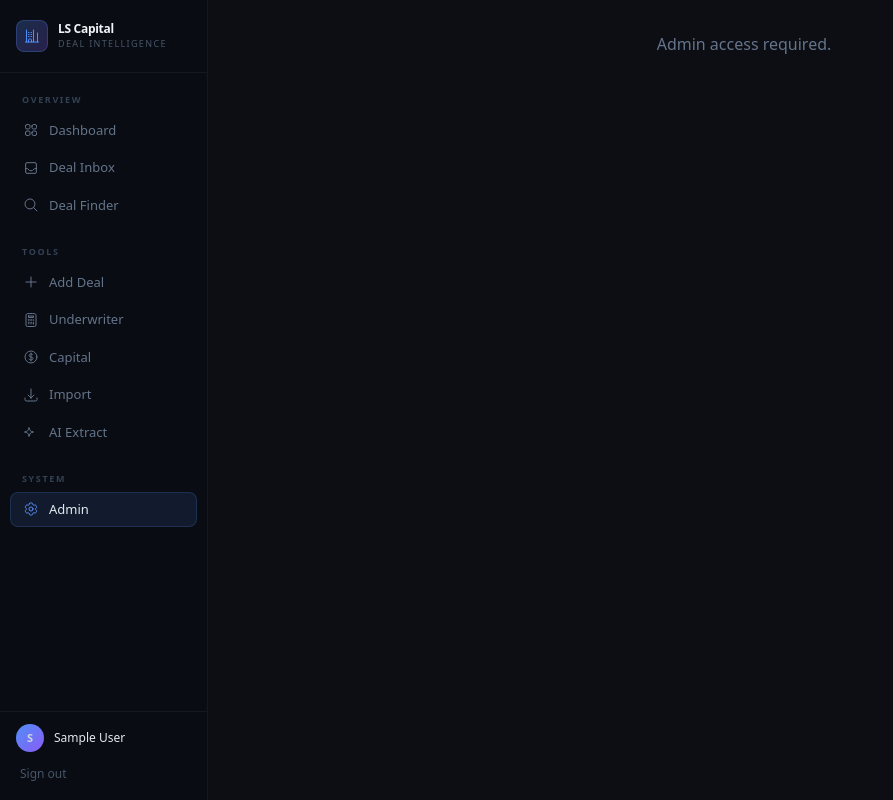
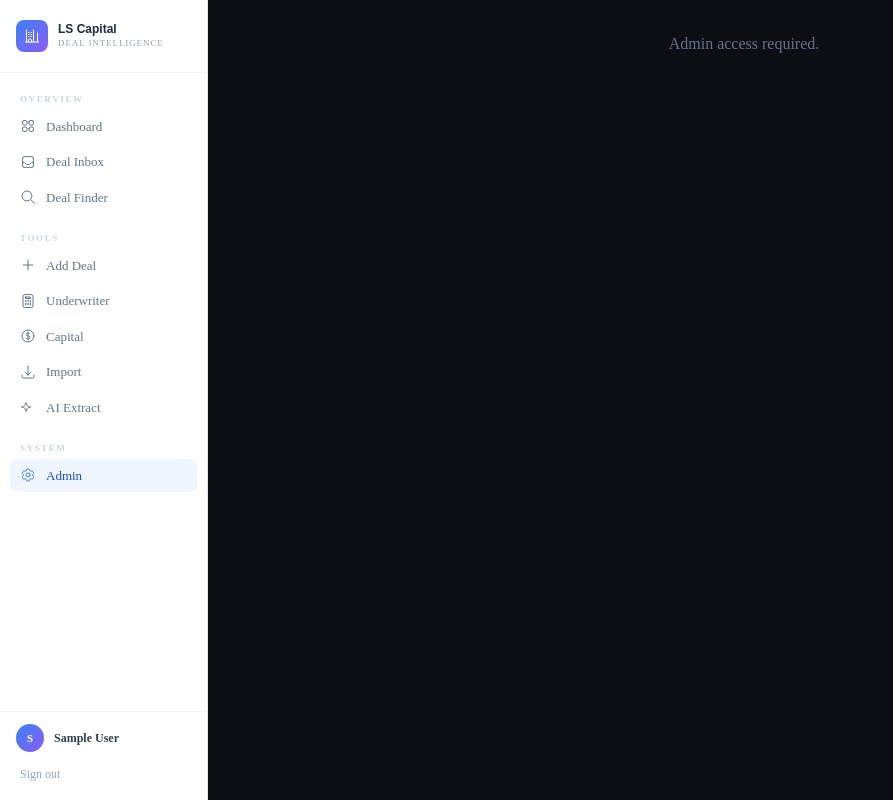
Before and after one commit to carolinaM19/ls-capital, a Next.js app: page /admin in a window 1280 px wide. Shown: the whole page, without its empty margins (0-893 px from the left). Built offline with nearby package versions, Linux system fonts and the light colour scheme; no server answers; the database is empty; sample sign-in values are in the browser's storage.

Commit message:
Switch to light mode - Notion/Linear style

```diff
--- a/src/app/globals.css
+++ b/src/app/globals.css
@@ -4,164 +4,132 @@
 
 @import url('https://fonts.googleapis.com/css2?family=DM+Mono:ital,wght@0,300;0,400;0,500;1,400&family=Sora:wght@300;400;500;600;700&display=swap');
 
-:root {
-  --font-sans: 'Sora', system-ui, sans-serif;
-  --font-mono: 'DM Mono', monospace;
-  --font-display: 'Sora', system-ui, sans-serif;
-}
-
 * { box-sizing: border-box; }
-html { background: #07090e; }
-body { background: #07090e; color: #e2e8f0; font-family: 'Sora', system-ui, sans-serif; -webkit-font-smoothing: antialiased; }
+html { background: #f0f2f5; }
+body { background: #f0f2f5; color: #0f172a; font-family: 'Sora', system-ui, sans-serif; -webkit-font-smoothing: antialiased; }
 
 ::-webkit-scrollbar { width: 4px; height: 4px; }
 ::-webkit-scrollbar-track { background: transparent; }
-::-webkit-scrollbar-thumb { background: rgba(255,255,255,0.07); border-radius: 4px; }
+::-webkit-scrollbar-thumb { background: rgba(0,0,0,0.12); border-radius: 4px; }
 
 .card {
-  background: #0e1219;
-  border: 1px solid rgba(255,255,255,0.06);
+  background: #ffffff;
+  border: 1px solid rgba(0,0,0,0.07);
   border-radius: 12px;
+  box-shadow: 0 1px 3px rgba(0,0,0,0.04), 0 1px 2px rgba(0,0,0,0.03);
 }
 .card-raised {
-  background: #131720;
-  border: 1px solid rgba(255,255,255,0.09);
+  background: #ffffff;
+  border: 1px solid rgba(0,0,0,0.08);
   border-radius: 12px;
+  box-shadow: 0 4px 12px rgba(0,0,0,0.06), 0 1px 3px rgba(0,0,0,0.04);
 }
 
-.badge { @apply inline-flex items-center rounded-md px-2 py-0.5 text-[11px] font-medium ring-1 ring-inset; }
+.badge { display: inline-flex; align-items: center; border-radius: 6px; padding: 2px 8px; font-size: 11px; font-weight: 500; }
 
 .fin-num { font-family: 'DM Mono', monospace; font-variant-numeric: tabular-nums; letter-spacing: -0.01em; }
 
 .metric-card {
-  background: #0e1219;
-  border: 1px solid rgba(255,255,255,0.06);
+  background: #ffffff;
+  border: 1px solid rgba(0,0,0,0.07);
   border-radius: 12px;
   padding: 20px;
-  position: relative;
-  overflow: hidden;
-  transition: border-color 0.2s, box-shadow 0.2s;
+  box-shadow: 0 1px 3px rgba(0,0,0,0.04);
+  transition: box-shadow 0.2s, border-color 0.2s;
 }
-.metric-card::after {
-  content: '';
-  position: absolute;
-  top: 0; left: 0; right: 0;
-  height: 1px;
-  background: linear-gradient(90deg, transparent, rgba(255,255,255,0.07), transparent);
+.metric-card:hover {
+  box-shadow: 0 4px 16px rgba(0,0,0,0.08);
+  border-color: rgba(0,0,0,0.10);
 }
-.metric-card:hover { border-color: rgba(255,255,255,0.10); }
-.metric-card.accent-blue  { border-color: rgba(99,130,247,0.20); box-shadow: 0 0 30px rgba(99,130,247,0.06); }
-.metric-card.accent-green { border-color: rgba(16,185,129,0.20); box-shadow: 0 0 30px rgba(16,185,129,0.06); }
-.metric-card.accent-gold  { border-color: rgba(245,158,11,0.20); box-shadow: 0 0 30px rgba(245,158,11,0.06); }
-.metric-card.accent-red   { border-color: rgba(239,68,68,0.20);  box-shadow: 0 0 30px rgba(239,68,68,0.06); }
+.metric-card.accent-blue  { border-top: 3px solid #3b82f6; }
+.metric-card.accent-green { border-top: 3px solid #10b981; }
+.metric-card.accent-gold  { border-top: 3px solid #f59e0b; }
+.metric-card.accent-red   { border-top: 3px solid #ef4444; }
 
-.metric-label { font-size: 10px; color: #64748b; text-transform: uppercase; letter-spacing: 0.12em; font-weight: 500; }
-.metric-value { font-size: 1.65rem; font-weight: 600; font-family: 'DM Mono', monospace; letter-spacing: -0.02em; margin-top: 8px; line-height: 1; }
-.metric-sub   { font-size: 11px; color: #475569; margin-top: 6px; }
+.metric-label { font-size: 10px; color: #94a3b8; text-transform: uppercase; letter-spacing: 0.12em; font-weight: 600; }
+.metric-value { font-size: 1.65rem; font-weight: 700; font-family: 'DM Mono', monospace; letter-spacing: -0.02em; margin-top: 8px; line-height: 1; color: #0f172a; }
+.metric-sub   { font-size: 11px; color: #94a3b8; margin-top: 6px; }
 
-.data-table { @apply w-full text-sm; }
-.data-table thead tr { border-bottom: 1px solid rgba(255,255,255,0.05); }
-.data-table thead th { @apply px-4 py-3 text-left text-[10px] font-medium text-slate-500 uppercase tracking-widest whitespace-nowrap; }
-.data-table tbody tr { border-bottom: 1px solid rgba(255,255,255,0.03); transition: background 0.15s; cursor: pointer; }
-.data-table tbody tr:hover td { background: rgba(255,255,255,0.02); }
-.data-table tbody td { @apply px-4 py-3; }
+.data-table { width: 100%; font-size: 14px; }
+.data-table thead tr { border-bottom: 1px solid #f1f5f9; }
+.data-table thead th { padding: 10px 16px; text-align: left; font-size: 10px; font-weight: 600; color: #94a3b8; text-transform: uppercase; letter-spacing: 0.10em; white-space: nowrap; }
+.data-table tbody tr { border-bottom: 1px solid #f8fafc; transition: background 0.1s; cursor: pointer; }
+.data-table tbody tr:hover td { background: #f8fafc; }
+.data-table tbody td { padding: 12px 16px; color: #1e293b; }
 .data-table tbody tr:last-child { border: 0; }
 
 .input {
   width: 100%;
-  background: rgba(255,255,255,0.03);
-  border: 1px solid rgba(255,255,255,0.07);
+  background: #ffffff;
+  border: 1px solid #e2e8f0;
   border-radius: 8px;
   padding: 8px 12px;
   font-size: 14px;
-  color: #e2e8f0;
+  color: #0f172a;
   outline: none;
   transition: all 0.15s;
+  font-family: 'Sora', system-ui, sans-serif;
 }
-.input::placeholder { color: #475569; }
-.input:focus {
-  background: rgba(255,255,255,0.05);
-  border-color: rgba(99,130,247,0.40);
-  box-shadow: 0 0 0 3px rgba(99,130,247,0.08);
-}
-.select { @apply input appearance-none; }
+.input::placeholder { color: #cbd5e1; }
+.input:focus { border-color: #3b82f6; box-shadow: 0 0 0 3px rgba(59,130,246,0.10); }
+.select { display: block; width: 100%; background: #ffffff; border: 1px solid #e2e8f0; border-radius: 8px; padding: 8px 12px; font-size: 14px; color: #0f172a; outline: none; transition: all 0.15s; appearance: none; font-family: 'Sora', system-ui, sans-serif; }
+.select:focus { border-color: #3b82f6; box-shadow: 0 0 0 3px rgba(59,130,246,0.10); }
 
 .btn-primary {
-  display: inline-flex;
-  align-items: center;
-  justify-content: center;
-  border-radius: 8px;
-  font-size: 14px;
-  font-weight: 500;
-  color: white;
-  padding: 8px 16px;
-  background: linear-gradient(135deg, #5b8af5 0%, #3b6be0 100%);
-  box-shadow: 0 1px 3px rgba(0,0,0,0.4), 0 0 0 1px rgba(91,138,245,0.3);
-  transition: all 0.15s;
-  cursor: pointer;
+  display: inline-flex; align-items: center; justify-content: center;
+  border-radius: 8px; font-size: 14px; font-weight: 600; color: white;
+  padding: 8px 16px; background: #3b82f6;
+  box-shadow: 0 1px 3px rgba(59,130,246,0.3);
+  transition: all 0.15s; cursor: pointer; border: none;
+  font-family: 'Sora', system-ui, sans-serif;
 }
-.btn-primary:hover {
-  background: linear-gradient(135deg, #6e9bff 0%, #4c7cf0 100%);
-  box-shadow: 0 3px 12px rgba(91,138,245,0.30), 0 0 0 1px rgba(91,138,245,0.4);
-  transform: translateY(-1px);
-}
+.btn-primary:hover { background: #2563eb; box-shadow: 0 4px 12px rgba(59,130,246,0.35); transform: translateY(-1px); }
 .btn-primary:active { transform: translateY(0); }
-.btn-primary:disabled { opacity: 0.4; cursor: not-allowed; transform: none; }
+.btn-primary:disabled { opacity: 0.45; cursor: not-allowed; transform: none; }
 
 .btn-secondary {
   display: inline-flex; align-items: center; justify-content: center;
-  border-radius: 8px; font-size: 14px; font-weight: 500; color: #cbd5e1;
-  padding: 8px 16px; background: rgba(255,255,255,0.04);
-  border: 1px solid rgba(255,255,255,0.08); transition: all 0.15s; cursor: pointer;
+  border-radius: 8px; font-size: 14px; font-weight: 500; color: #475569;
+  padding: 8px 16px; background: #ffffff; border: 1px solid #e2e8f0;
+  transition: all 0.15s; cursor: pointer; font-family: 'Sora', system-ui, sans-serif;
 }
-.btn-secondary:hover { background: rgba(255,255,255,0.07); border-color: rgba(255,255,255,0.13); color: #e2e8f0; }
+.btn-secondary:hover { background: #f8fafc; border-color: #cbd5e1; color: #1e293b; }
 
-.score-bar { height: 4px; border-radius: 999px; overflow: hidden; background: rgba(255,255,255,0.05); }
+.score-bar { height: 4px; border-radius: 999px; overflow: hidden; background: #f1f5f9; }
 .score-bar-fill { height: 100%; border-radius: 999px; transition: all 0.7s; }
 
 .nav-item {
   display: flex; align-items: center; gap: 10px;
-  padding: 7px 12px; border-radius: 8px;
-  font-size: 13px; color: #64748b;
+  padding: 7px 10px; border-radius: 7px;
+  font-size: 13px; font-weight: 500; color: #64748b;
   transition: all 0.15s; text-decoration: none;
-  border: 1px solid transparent;
 }
-.nav-item:hover { background: rgba(255,255,255,0.04); color: #cbd5e1; }
-.nav-item.active {
-  background: rgba(91,138,245,0.12);
-  border-color: rgba(91,138,245,0.18);
-  color: #e2e8f0;
-}
-.nav-item.active svg { color: #5b8af5; }
+.nav-item:hover { background: rgba(0,0,0,0.04); color: #1e293b; }
+.nav-item.active { background: #eff6ff; color: #1d4ed8; }
+.nav-item.active svg { color: #3b82f6; }
 
-.section-label { font-size: 9px; text-transform: uppercase; letter-spacing: 0.18em; color: #334155; font-weight: 600; padding: 6px 12px; }
+.section-label { font-size: 9px; text-transform: uppercase; letter-spacing: 0.18em; color: #cbd5e1; font-weight: 700; padding: 6px 10px 3px; }
 
-.capital-bar { background: linear-gradient(90deg, #5b8af5 0%, #8b5cf6 100%); }
-.glow-blue  { box-shadow: 0 0 28px rgba(91,138,245,0.12); }
-.glow-gold  { box-shadow: 0 0 28px rgba(245,158,11,0.12); }
-.glow-green { box-shadow: 0 0 28px rgba(16,185,129,0.12); }
+.capital-bar { background: linear-gradient(90deg, #3b82f6 0%, #8b5cf6 100%); }
+.glow-blue  { box-shadow: 0 0 28px rgba(59,130,246,0.15); }
+.glow-gold  { box-shadow: 0 0 28px rgba(245,158,11,0.15); }
+.glow-green { box-shadow: 0 0 28px rgba(16,185,129,0.15); }
 
-.status-new            { @apply badge bg-slate-500/10 text-slate-400 ring-slate-500/20; }
-.status-reviewing      { @apply badge bg-blue-500/10 text-blue-400 ring-blue-500/20; }
-.status-underwriting   { @apply badge bg-violet-500/10 text-violet-400 ring-violet-500/20; }
-.status-loi            { @apply badge bg-amber-500/10 text-amber-400 ring-amber-500/20; }
-.status-under-contract { @apply badge bg-orange-500/10 text-orange-400 ring-orange-500/20; }
-.status-closed         { @apply badge bg-emerald-500/10 text-emerald-400 ring-emerald-500/20; }
-.status-passed         { @apply badge bg-red-500/10 text-red-400 ring-red-500/20; }
+.status-new            { background: #f8fafc; color: #64748b; border: 1px solid #e2e8f0; }
+.status-reviewing      { background: #eff6ff; color: #1d4ed8; border: 1px solid #bfdbfe; }
+.status-underwriting   { background: #f5f3ff; color: #6d28d9; border: 1px solid #ddd6fe; }
+.status-loi            { background: #fffbeb; color: #b45309; border: 1px solid #fde68a; }
+.status-under-contract { background: #fff7ed; color: #c2410c; border: 1px solid #fed7aa; }
+.status-closed         { background: #f0fdf4; color: #15803d; border: 1px solid #bbf7d0; }
+.status-passed         { background: #fef2f2; color: #b91c1c; border: 1px solid #fecaca; }
 
-.page-title    { font-size: 20px; font-weight: 600; color: #f1f5f9; letter-spacing: -0.02em; }
-.page-subtitle { font-size: 12px; color: #475569; margin-top: 2px; }
+.page-title    { font-size: 20px; font-weight: 700; color: #0f172a; letter-spacing: -0.02em; }
+.page-subtitle { font-size: 12px; color: #94a3b8; margin-top: 2px; }
 
 .gradient-text {
-  background: linear-gradient(135deg, #5b8af5, #8b5cf6);
+  background: linear-gradient(135deg, #3b82f6, #8b5cf6);
   -webkit-background-clip: text; -webkit-text-fill-color: transparent; background-clip: text;
 }
 
 @keyframes fadeIn { from { opacity: 0; transform: translateY(5px); } to { opacity: 1; transform: translateY(0); } }
 .fade-in { animation: fadeIn 0.25s ease forwards; }
-
-@keyframes shimmer { 0% { background-position: -200% 0; } 100% { background-position: 200% 0; } }
-.shimmer {
-  background: linear-gradient(90deg, rgba(255,255,255,0.02) 25%, rgba(255,255,255,0.05) 50%, rgba(255,255,255,0.02) 75%);
-  background-size: 200% 100%; animation: shimmer 1.5s infinite;
-}
--- a/src/components/ui/Sidebar.tsx
+++ b/src/components/ui/Sidebar.tsx
@@ -9,62 +9,26 @@
 }
 
 const mainNav = [
-  {
-    href: '/dashboard',
-    label: 'Dashboard',
-    icon: <svg className="w-4 h-4" fill="none" viewBox="0 0 24 24" stroke="currentColor" strokeWidth={1.5}><path strokeLinecap="round" strokeLinejoin="round" d="M3.75 6A2.25 2.25 0 016 3.75h2.25A2.25 2.25 0 0110.5 6v2.25a2.25 2.25 0 01-2.25 2.25H6a2.25 2.25 0 01-2.25-2.25V6zM3.75 15.75A2.25 2.25 0 016 13.5h2.25a2.25 2.25 0 012.25 2.25V18a2.25 2.25 0 01-2.25 2.25H6A2.25 2.25 0 013.75 18v-2.25zM13.5 6a2.25 2.25 0 012.25-2.25H18A2.25 2.25 0 0120.25 6v2.25A2.25 2.25 0 0118 10.5h-2.25a2.25 2.25 0 01-2.25-2.25V6zM13.5 15.75a2.25 2.25 0 012.25-2.25H18a2.25 2.25 0 012.25 2.25V18A2.25 2.25 0 0118 20.25h-2.25A2.25 2.25 0 0113.5 18v-2.25z" /></svg>,
-  },
-  {
-    href: '/deals',
-    label: 'Deal Inbox',
-    icon: <svg className="w-4 h-4" fill="none" viewBox="0 0 24 24" stroke="currentColor" strokeWidth={1.5}><path strokeLinecap="round" strokeLinejoin="round" d="M20 13V6a2 2 0 00-2-2H6a2 2 0 00-2 2v7m16 0v5a2 2 0 01-2 2H6a2 2 0 01-2-2v-5m16 0h-2.586a1 1 0 00-.707.293l-2.414 2.414a1 1 0 01-.707.293h-3.172a1 1 0 01-.707-.293l-2.414-2.414A1 1 0 006.586 13H4" /></svg>,
-  },
-  {
-    href: '/finder',
-    label: 'Deal Finder',
-    icon: <svg className="w-4 h-4" fill="none" viewBox="0 0 24 24" stroke="currentColor" strokeWidth={1.5}><path strokeLinecap="round" strokeLinejoin="round" d="M21 21l-5.197-5.197m0 0A7.5 7.5 0 105.196 15.803a7.5 7.5 0 0010.607 0z" /></svg>,
-  },
+  { href: '/dashboard', label: 'Dashboard', icon: <svg className="w-4 h-4" fill="none" viewBox="0 0 24 24" stroke="currentColor" strokeWidth={1.5}><path strokeLinecap="round" strokeLinejoin="round" d="M3.75 6A2.25 2.25 0 016 3.75h2.25A2.25 2.25 0 0110.5 6v2.25a2.25 2.25 0 01-2.25 2.25H6a2.25 2.25 0 01-2.25-2.25V6zM3.75 15.75A2.25 2.25 0 016 13.5h2.25a2.25 2.25 0 012.25 2.25V18a2.25 2.25 0 01-2.25 2.25H6A2.25 2.25 0 013.75 18v-2.25zM13.5 6a2.25 2.25 0 012.25-2.25H18A2.25 2.25 0 0120.25 6v2.25A2.25 2.25 0 0118 10.5h-2.25a2.25 2.25 0 01-2.25-2.25V6zM13.5 15.75a2.25 2.25 0 012.25-2.25H18a2.25 2.25 0 012.25 2.25V18A2.25 2.25 0 0118 20.25h-2.25A2.25 2.25 0 0113.5 18v-2.25z" /></svg> },
+  { href: '/deals', label: 'Deal Inbox', icon: <svg className="w-4 h-4" fill="none" viewBox="0 0 24 24" stroke="currentColor" strokeWidth={1.5}><path strokeLinecap="round" strokeLinejoin="round" d="M20 13V6a2 2 0 00-2-2H6a2 2 0 00-2 2v7m16 0v5a2 2 0 01-2 2H6a2 2 0 01-2-2v-5m16 0h-2.586a1 1 0 00-.707.293l-2.414 2.414a1 1 0 01-.707.293h-3.172a1 1 0 01-.707-.293l-2.414-2.414A1 1 0 006.586 13H4" /></svg> },
+  { href: '/finder', label: 'Deal Finder', icon: <svg className="w-4 h-4" fill="none" viewBox="0 0 24 24" stroke="currentColor" strokeWidth={1.5}><path strokeLinecap="round" strokeLinejoin="round" d="M21 21l-5.197-5.197m0 0A7.5 7.5 0 105.196 15.803a7.5 7.5 0 0010.607 0z" /></svg> },
 ]
 
 const toolsNav = [
-  {
-    href: '/deals/new',
-    label: 'Add Deal',
-    icon: <svg className="w-4 h-4" fill="none" viewBox="0 0 24 24" stroke="currentColor" strokeWidth={1.5}><path strokeLinecap="round" strokeLinejoin="round" d="M12 4.5v15m7.5-7.5h-15" /></svg>,
-  },
-  {
-    href: '/underwrite',
-    label: 'Underwriter',
-    icon: <svg className="w-4 h-4" fill="none" viewBox="0 0 24 24" stroke="currentColor" strokeWidth={1.5}><path strokeLinecap="round" strokeLinejoin="round" d="M15.75 15.75V18m-7.5-6.75h.008v.008H8.25v-.008zm0 2.25h.008v.008H8.25V13.5zm0 2.25h.008v.008H8.25v-.008zm0 2.25h.008v.008H8.25V18zm2.498-6.75h.007v.008h-.007v-.008zm0 2.25h.007v.008h-.007V13.5zm0 2.25h.007v.008h-.007v-.008zm0 2.25h.007v.008h-.007V18zm2.504-6.75h.008v.008h-.008v-.008zm0 2.25h.008v.008h-.008V13.5zm0 2.25h.008v.008h-.008v-.008zm0 2.25h.008v.008h-.008V18zm2.498-6.75h.008v.008h-.008v-.008zm0 2.25h.008v.008h-.008V13.5zM8.25 6h7.5v2.25h-7.5V6zM12 2.25c-1.892 0-3.758.11-5.593.322C5.307 2.7 4.5 3.65 4.5 4.757V19.5a2.25 2.25 0 002.25 2.25h10.5a2.25 2.25 0 002.25-2.25V4.757c0-1.108-.806-2.057-1.907-2.185A48.507 48.507 0 0012 2.25z" /></svg>,
-  },
-  {
-    href: '/capital',
-    label: 'Capital',
-    icon: <svg className="w-4 h-4" fill="none" viewBox="0 0 24 24" stroke="currentColor" strokeWidth={1.5}><path strokeLinecap="round" strokeLinejoin="round" d="M12 6v12m-3-2.818l.879.659c1.171.879 3.07.879 4.242 0 1.172-.879 1.172-2.303 0-3.182C13.536 12.219 12.768 12 12 12c-.725 0-1.45-.22-2.003-.659-1.106-.879-1.106-2.303 0-3.182s2.9-.879 4.006 0l.415.33M21 12a9 9 0 11-18 0 9 9 0 0118 0z" /></svg>,
-  },
-  {
-    href: '/import',
-    label: 'Import',
-    icon: <svg className="w-4 h-4" fill="none" viewBox="0 0 24 24" stroke="currentColor" strokeWidth={1.5}><path strokeLinecap="round" strokeLinejoin="round" d="M3 16.5v2.25A2.25 2.25 0 005.25 21h13.5A2.25 2.25 0 0021 18.75V16.5M16.5 12L12 16.5m0 0L7.5 12m4.5 4.5V3" /></svg>,
-  },
-  {
-    href: '/ai-extract',
-    label: 'AI Extract',
-    icon: <svg className="w-4 h-4" fill="none" viewBox="0 0 24 24" stroke="currentColor" strokeWidth={1.5}><path strokeLinecap="round" strokeLinejoin="round" d="M9.813 15.904L9 18.75l-.813-2.846a4.5 4.5 0 00-3.09-3.09L2.25 12l2.846-.813a4.5 4.5 0 003.09-3.09L9 5.25l.813 2.846a4.5 4.5 0 003.09 3.09L15.75 12l-2.846.813a4.5 4.5 0 00-3.09 3.09z" /></svg>,
-  },
+  { href: '/deals/new', label: 'Add Deal', icon: <svg className="w-4 h-4" fill="none" viewBox="0 0 24 24" stroke="currentColor" strokeWidth={1.5}><path strokeLinecap="round" strokeLinejoin="round" d="M12 4.5v15m7.5-7.5h-15" /></svg> },
+  { href: '/underwrite', label: 'Underwriter', icon: <svg className="w-4 h-4" fill="none" viewBox="0 0 24 24" stroke="currentColor" strokeWidth={1.5}><path strokeLinecap="round" strokeLinejoin="round" d="M15.75 15.75V18m-7.5-6.75h.008v.008H8.25v-.008zm0 2.25h.008v.008H8.25V13.5zm0 2.25h.008v.008H8.25v-.008zm0 2.25h.008v.008H8.25V18zm2.498-6.75h.007v.008h-.007v-.008zm0 2.25h.007v.008h-.007V13.5zm0 2.25h.007v.008h-.007v-.008zm0 2.25h.007v.008h-.007V18zm2.504-6.75h.008v.008h-.008v-.008zm0 2.25h.008v.008h-.008V13.5zm0 2.25h.008v.008h-.008v-.008zm0 2.25h.008v.008h-.008V18zm2.498-6.75h.008v.008h-.008v-.008zm0 2.25h.008v.008h-.008V13.5zM8.25 6h7.5v2.25h-7.5V6zM12 2.25c-1.892 0-3.758.11-5.593.322C5.307 2.7 4.5 3.65 4.5 4.757V19.5a2.25 2.25 0 002.25 2.25h10.5a2.25 2.25 0 002.25-2.25V4.757c0-1.108-.806-2.057-1.907-2.185A48.507 48.507 0 0012 2.25z" /></svg> },
+  { href: '/capital', label: 'Capital', icon: <svg className="w-4 h-4" fill="none" viewBox="0 0 24 24" stroke="currentColor" strokeWidth={1.5}><path strokeLinecap="round" strokeLinejoin="round" d="M12 6v12m-3-2.818l.879.659c1.171.879 3.07.879 4.242 0 1.172-.879 1.172-2.303 0-3.182C13.536 12.219 12.768 12 12 12c-.725 0-1.45-.22-2.003-.659-1.106-.879-1.106-2.303 0-3.182s2.9-.879 4.006 0l.415.33M21 12a9 9 0 11-18 0 9 9 0 0118 0z" /></svg> },
+  { href: '/import', label: 'Import', icon: <svg className="w-4 h-4" fill="none" viewBox="0 0 24 24" stroke="currentColor" strokeWidth={1.5}><path strokeLinecap="round" strokeLinejoin="round" d="M3 16.5v2.25A2.25 2.25 0 005.25 21h13.5A2.25 2.25 0 0021 18.75V16.5M16.5 12L12 16.5m0 0L7.5 12m4.5 4.5V3" /></svg> },
+  { href: '/ai-extract', label: 'AI Extract', icon: <svg className="w-4 h-4" fill="none" viewBox="0 0 24 24" stroke="currentColor" strokeWidth={1.5}><path strokeLinecap="round" strokeLinejoin="round" d="M9.813 15.904L9 18.75l-.813-2.846a4.5 4.5 0 00-3.09-3.09L2.25 12l2.846-.813a4.5 4.5 0 003.09-3.09L9 5.25l.813 2.846a4.5 4.5 0 003.09 3.09L15.75 12l-2.846.813a4.5 4.5 0 00-3.09 3.09z" /></svg> },
 ]
 
 const adminNav = [
-  {
-    href: '/admin',
-    label: 'Admin',
-    icon: <svg className="w-4 h-4" fill="none" viewBox="0 0 24 24" stroke="currentColor" strokeWidth={1.5}><path strokeLinecap="round" strokeLinejoin="round" d="M9.594 3.94c.09-.542.56-.94 1.11-.94h2.593c.55 0 1.02.398 1.11.94l.213 1.281c.063.374.313.686.645.87.074.04.147.083.22.127.324.196.72.257 1.075.124l1.217-.456a1.125 1.125 0 011.37.49l1.296 2.247a1.125 1.125 0 01-.26 1.431l-1.003.827c-.293.24-.438.613-.431.992a6.759 6.759 0 010 .255c-.007.378.138.75.43.99l1.005.828c.424.35.534.954.26 1.43l-1.298 2.247a1.125 1.125 0 01-1.369.491l-1.217-.456c-.355-.133-.75-.072-1.076.124a6.57 6.57 0 01-.22.128c-.331.183-.581.495-.644.869l-.213 1.28c-.09.543-.56.941-1.11.941h-2.594c-.55 0-1.02-.398-1.11-.94l-.213-1.281c-.062-.374-.312-.686-.644-.87a6.52 6.52 0 01-.22-.127c-.325-.196-.72-.257-1.076-.124l-1.217.456a1.125 1.125 0 01-1.369-.49l-1.297-2.247a1.125 1.125 0 01.26-1.431l1.004-.827c.292-.24.437-.613.43-.992a6.932 6.932 0 010-.255c.007-.378-.138-.75-.43-.99l-1.004-.828a1.125 1.125 0 01-.26-1.43l1.297-2.247a1.125 1.125 0 011.37-.491l1.216.456c.356.133.751.072 1.076-.124.072-.044.146-.087.22-.128.332-.183.582-.495.644-.869l.214-1.281z" /><path strokeLinecap="round" strokeLinejoin="round" d="M15 12a3 3 0 11-6 0 3 3 0 016 0z" /></svg>,
-  },
+  { href: '/admin', label: 'Admin', icon: <svg className="w-4 h-4" fill="none" viewBox="0 0 24 24" stroke="currentColor" strokeWidth={1.5}><path strokeLinecap="round" strokeLinejoin="round" d="M9.594 3.94c.09-.542.56-.94 1.11-.94h2.593c.55 0 1.02.398 1.11.94l.213 1.281c.063.374.313.686.645.87.074.04.147.083.22.127.324.196.72.257 1.075.124l1.217-.456a1.125 1.125 0 011.37.49l1.296 2.247a1.125 1.125 0 01-.26 1.431l-1.003.827c-.293.24-.438.613-.431.992a6.759 6.759 0 010 .255c-.007.378.138.75.43.99l1.005.828c.424.35.534.954.26 1.43l-1.298 2.247a1.125 1.125 0 01-1.369.491l-1.217-.456c-.355-.133-.75-.072-1.076.124a6.57 6.57 0 01-.22.128c-.331.183-.581.495-.644.869l-.213 1.28c-.09.543-.56.941-1.11.941h-2.594c-.55 0-1.02-.398-1.11-.94l-.213-1.281c-.062-.374-.312-.686-.644-.87a6.52 6.52 0 01-.22-.127c-.325-.196-.72-.257-1.076-.124l-1.217.456a1.125 1.125 0 01-1.369-.49l-1.297-2.247a1.125 1.125 0 01.26-1.431l1.004-.827c.292-.24.437-.613.43-.992a6.932 6.932 0 010-.255c.007-.378-.138-.75-.43-.99l-1.004-.828a1.125 1.125 0 01-.26-1.43l1.297-2.247a1.125 1.125 0 011.37-.491l1.216.456c.356.133.751.072 1.076-.124.072-.044.146-.087.22-.128.332-.183.582-.495.644-.869l.214-1.281z" /><path strokeLinecap="round" strokeLinejoin="round" d="M15 12a3 3 0 11-6 0 3 3 0 016 0z" /></svg> },
 ]
 
 function NavGroup({ label, items, path }: { label: string; items: typeof mainNav; path: string }) {
   return (
-    <div className="mb-4">
+    <div className="mb-3">
       <div className="section-label">{label}</div>
       <div className="space-y-0.5">
         {items.map(item => {
@@ -83,21 +47,20 @@
 
 export default function Sidebar({ user }: SidebarProps) {
   const path = usePathname()
-
   return (
-    <aside className="w-52 flex flex-col flex-shrink-0" style={{background: '#090c12', borderRight: '1px solid rgba(255,255,255,0.05)'}}>
+    <aside className="w-52 flex flex-col flex-shrink-0" style={{background: '#ffffff', borderRight: '1px solid #e2e8f0'}}>
       {/* Brand */}
-      <div className="px-4 py-5" style={{borderBottom: '1px solid rgba(255,255,255,0.05)'}}>
+      <div className="px-4 py-5" style={{borderBottom: '1px solid #f1f5f9'}}>
         <div className="flex items-center gap-2.5">
           <div className="w-8 h-8 rounded-lg flex items-center justify-center flex-shrink-0"
-            style={{background: 'linear-gradient(135deg, rgba(79,142,247,0.25) 0%, rgba(139,92,246,0.25) 100%)', border: '1px solid rgba(79,142,247,0.25)'}}>
-            <svg viewBox="0 0 24 24" className="w-4 h-4" fill="none" stroke="currentColor" strokeWidth="1.5" style={{color: '#4f8ef7'}}>
+            style={{background: 'linear-gradient(135deg, #3b82f6 0%, #8b5cf6 100%)'}}>
+            <svg viewBox="0 0 24 24" className="w-4 h-4 text-white" fill="none" stroke="currentColor" strokeWidth="1.5">
               <path strokeLinecap="round" strokeLinejoin="round" d="M2.25 21h19.5m-18-18v18m10.5-18v18m6-13.5V21M6.75 6.75h.75m-.75 3h.75m-.75 3h.75m3-6h.75m-.75 3h.75m-.75 3h.75M6.75 21v-3.375c0-.621.504-1.125 1.125-1.125h2.25c.621 0 1.125.504 1.125 1.125V21" />
             </svg>
           </div>
           <div>
-            <div className="text-xs font-semibold text-slate-100 font-display tracking-tight">LS Capital</div>
-            <div className="text-[9px] text-slate-600 tracking-[0.15em] uppercase">Deal Intelligence</div>
+            <div className="text-xs font-bold text-slate-800" style={{fontFamily: 'Sora, sans-serif'}}>LS Capital</div>
+            <div className="text-[9px] text-slate-400 tracking-widest uppercase">Deal Intelligence</div>
           </div>
         </div>
       </div>
@@ -110,20 +73,20 @@
       </nav>
 
       {/* User */}
-      <div className="p-3" style={{borderTop: '1px solid rgba(255,255,255,0.05)'}}>
+      <div className="p-3" style={{borderTop: '1px solid #f1f5f9'}}>
         <div className="flex items-center gap-2.5 px-1 mb-2">
-          <div className="w-7 h-7 rounded-full flex items-center justify-center text-[11px] text-slate-300 font-semibold flex-shrink-0"
-            style={{background: 'linear-gradient(135deg, #4f8ef7, #8b5cf6)'}}>
+          <div className="w-7 h-7 rounded-full flex items-center justify-center text-[11px] text-white font-bold flex-shrink-0"
+            style={{background: 'linear-gradient(135deg, #3b82f6, #8b5cf6)'}}>
             {(user.name ?? user.email ?? '?')[0].toUpperCase()}
           </div>
           <div className="min-w-0">
-            <div className="text-xs text-slate-200 truncate font-medium">{user.name ?? 'User'}</div>
-            <div className="text-[10px] text-slate-600 capitalize">{user.role?.toLowerCase()}</div>
+            <div className="text-xs font-semibold text-slate-700 truncate">{user.name ?? 'User'}</div>
+            <div className="text-[10px] text-slate-400 capitalize">{user.role?.toLowerCase()}</div>
           </div>
         </div>
         <button
           onClick={() => signOut({ callbackUrl: '/login' })}
-          className="w-full text-left px-2 py-1.5 text-xs text-slate-600 hover:text-slate-400 transition-colors rounded-md hover:bg-white/[0.03]"
+          className="w-full text-left px-2 py-1.5 text-xs text-slate-400 hover:text-slate-600 transition-colors rounded-md hover:bg-slate-50"
         >
           Sign out
         </button>
```
